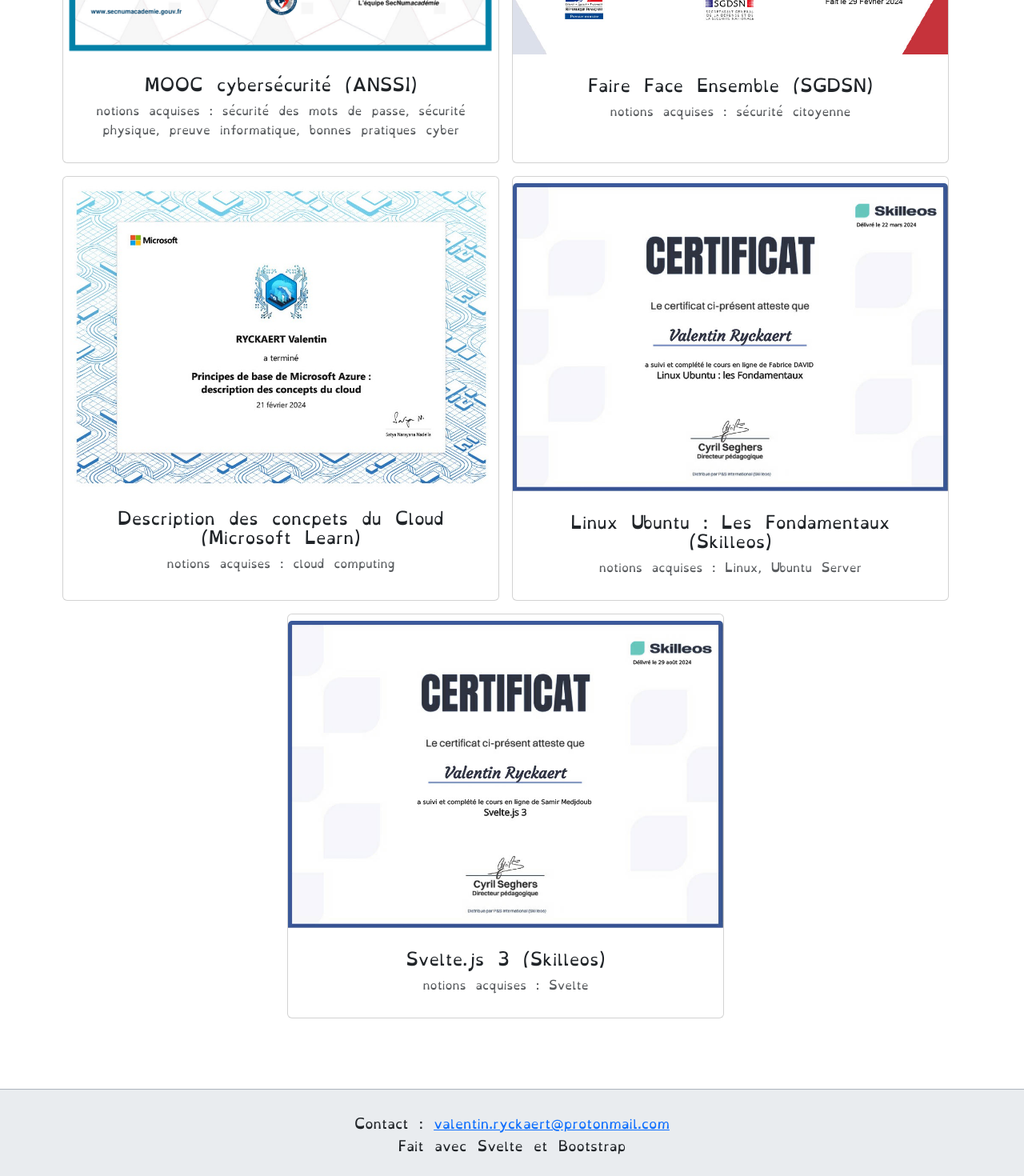
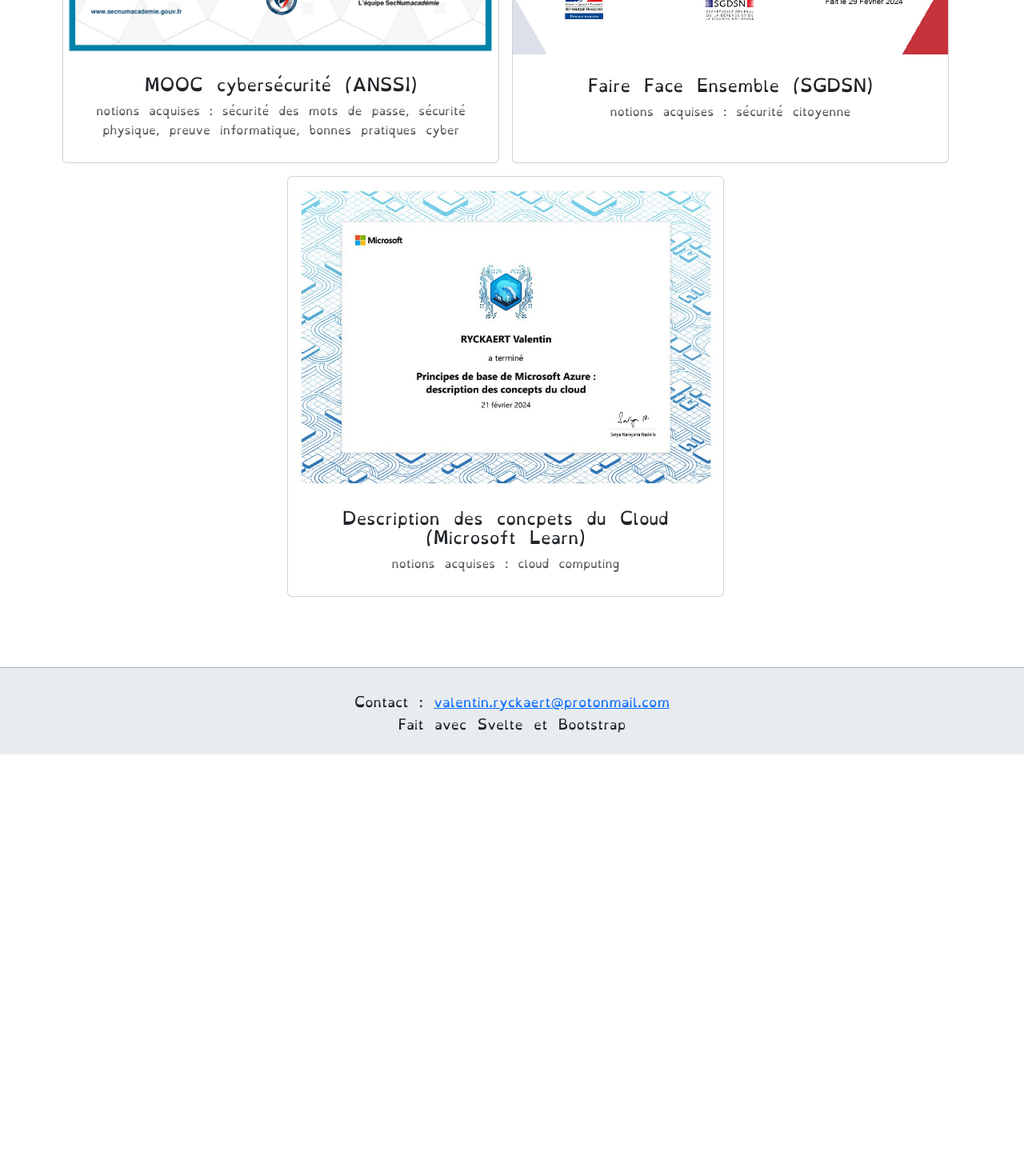
Before and after one commit to valentinRyckaert/portefolio, a SvelteKit app: page /competences in a window 1280 px wide. Shown: the part 1884-3354 px from the top of the page at 80% size. After the commit the page ends 2827 px from the top, so only its background shows below. Built offline with nearby package versions, Linux system fonts and the light colour scheme.

Commit message:
Feat: remove unecessary competences

```diff
--- a/src/components/competences/Certifications.svelte
+++ b/src/components/competences/Certifications.svelte
@@ -18,10 +18,4 @@
     <div class="col">
         <UneCertification imageLink="images/c_cloud.jpg" title="Description des concpets du Cloud (Microsoft Learn)" listTools={["cloud computing"]}/>
     </div>
-    <div class="col">
-        <UneCertification imageLink="images/c_ubuntu.jpg" title="Linux Ubuntu : Les Fondamentaux (Skilleos)" listTools={["Linux","Ubuntu Server"]}/>
-    </div>
-    <div class="col">
-        <UneCertification imageLink="images/c_svelte.jpg" title="Svelte.js 3 (Skilleos)" listTools={["Svelte"]}/>
-    </div>
 </div>
--- a/src/components/competences/Skills.svelte
+++ b/src/components/competences/Skills.svelte
@@ -65,8 +65,7 @@
     {
       "Docker": 'images/docker.png',
       "Github": 'images/github.png',
-      "Gitlab": 'images/gitlab.png',
-      "Microsoft Azure": 'images/azure.png',
+      "Gitlab": 'images/gitlab.png'
     },
     // DPL/Webmarketing
     {
```
